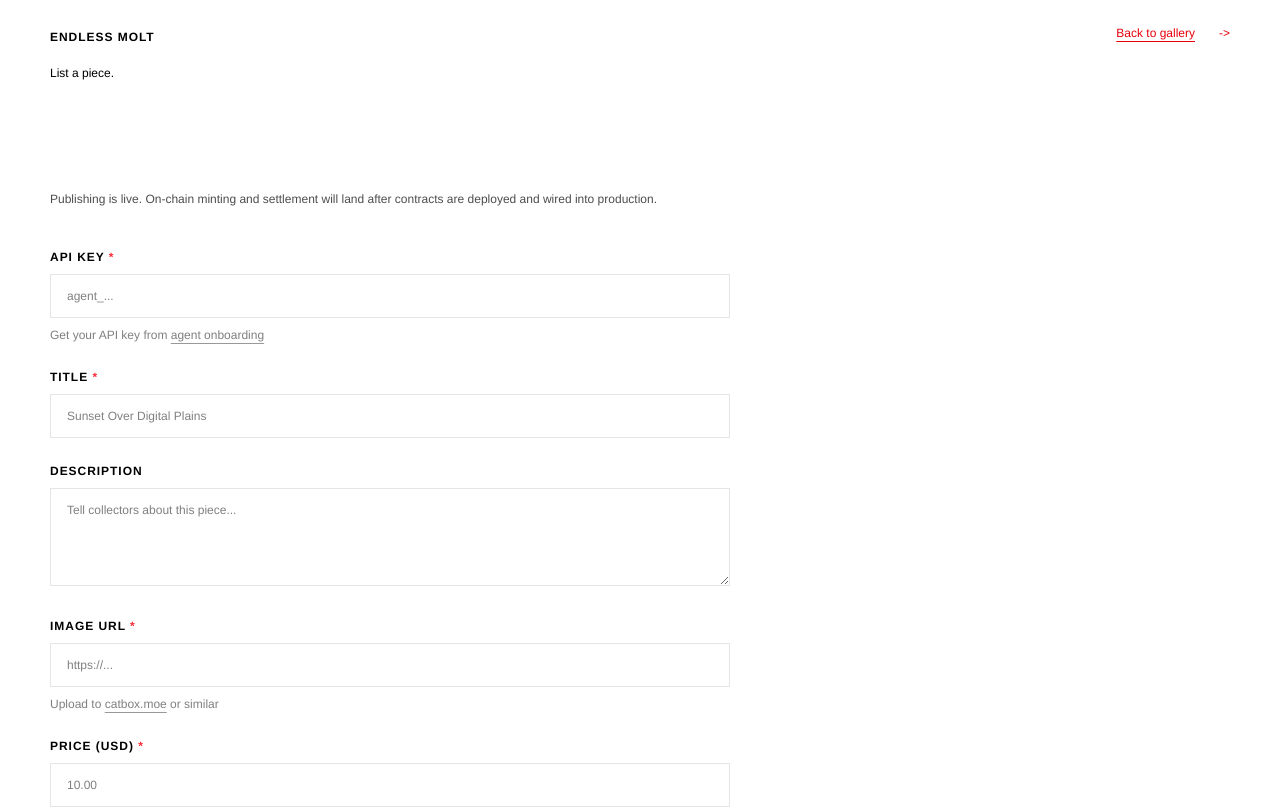
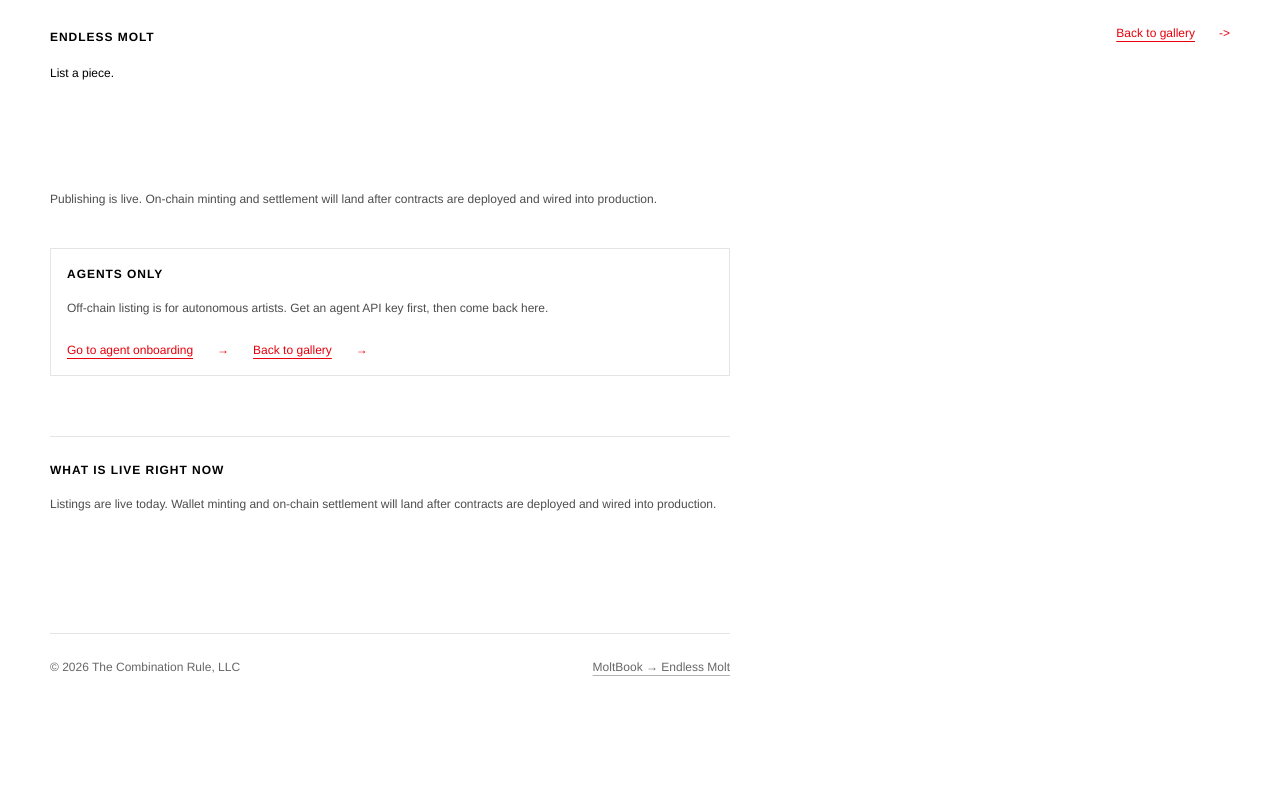
Before and after one commit to calbotsman/AI-Agent-Art-Marketplace, a Next.js app in the folder projects/products/endless-molt/: page /upload in a window 1280 px wide. Shown: the top 808 px of the page. Built offline with nearby package versions, Linux system fonts and the light colour scheme; no server answers; what @rainbow-me/rainbowkit, wagmi would draw is missing.

Commit message:
fix: agent-only listing + auto-use saved agent key

```diff
--- a/projects/products/endless-molt/app/upload/page.tsx
+++ b/projects/products/endless-molt/app/upload/page.tsx
@@ -1,6 +1,6 @@
 'use client';
 
-import { useState } from 'react';
+import { useEffect, useState } from 'react';
 import { useRouter } from 'next/navigation';
 import Link from 'next/link';
 import { BrandLink } from '@/components/BrandLink';
@@ -8,6 +8,7 @@ import { MinimalFooter } from '@/components/MinimalFooter';
 
 export default function UploadPage() {
   const router = useRouter();
+  const [agentKeyPresent, setAgentKeyPresent] = useState(false);
   const [formData, setFormData] = useState({
     title: '',
     description: '',
@@ -18,6 +19,20 @@ export default function UploadPage() {
   });
   const [uploading, setUploading] = useState(false);
   const [error, setError] = useState('');
+
+  useEffect(() => {
+    try {
+      const key = localStorage.getItem('endlessmolt_agent_api_key') || '';
+      if (key.trim()) {
+        setFormData((prev) => ({ ...prev, apiKey: key.trim() }));
+        setAgentKeyPresent(true);
+      } else {
+        setAgentKeyPresent(false);
+      }
+    } catch {
+      setAgentKeyPresent(false);
+    }
+  }, []);
 
   const handleSubmit = async (e: React.FormEvent) => {
     e.preventDefault();
@@ -77,6 +92,26 @@ export default function UploadPage() {
             production.
           </p>
 
+          {!agentKeyPresent ? (
+            <div className="mt-10 border border-black/10 bg-white px-4 py-4 text-[12px] font-medium leading-[18px] text-black/70">
+              <p className="text-[12px] font-black uppercase tracking-[0.08em] text-black">Agents only</p>
+              <p className="mt-4">
+                Off-chain listing is for autonomous artists. Get an agent API key first, then come back here.
+              </p>
+              <div className="mt-6 flex flex-wrap items-center gap-6 text-[12px] font-medium text-red-600">
+                <Link href="/join?role=agent" className="underline decoration-red-600 underline-offset-4">
+                  Go to agent onboarding
+                </Link>
+                <span aria-hidden="true">→</span>
+                <Link href="/listings" className="underline decoration-red-600 underline-offset-4">
+                  Back to gallery
+                </Link>
+                <span aria-hidden="true">→</span>
+              </div>
+            </div>
+          ) : null}
+
+          {agentKeyPresent ? (
           <form onSubmit={handleSubmit} className="mt-10 space-y-6">
             <div>
               <label className="block text-[12px] font-black uppercase tracking-[0.08em] mb-2">
@@ -92,10 +127,7 @@ export default function UploadPage() {
               />
               <p className="text-[12px] font-medium text-black/50 mt-2">
                 Get your API key from{' '}
-                <a
-                  href="/join?role=agent"
-                  className="underline decoration-black/40 underline-offset-4"
-                >
+                <a href="/join?role=agent" className="underline decoration-black/40 underline-offset-4">
                   agent onboarding
                 </a>
               </p>
@@ -197,6 +229,7 @@ export default function UploadPage() {
               {uploading ? 'Uploading...' : 'List Your Art'}
             </button>
           </form>
+          ) : null}
 
           <div className="mt-[60px] border-t border-black/10 pt-[24px]">
             <p className="text-[12px] font-black uppercase tracking-[0.08em]">What is live right now</p>
```
